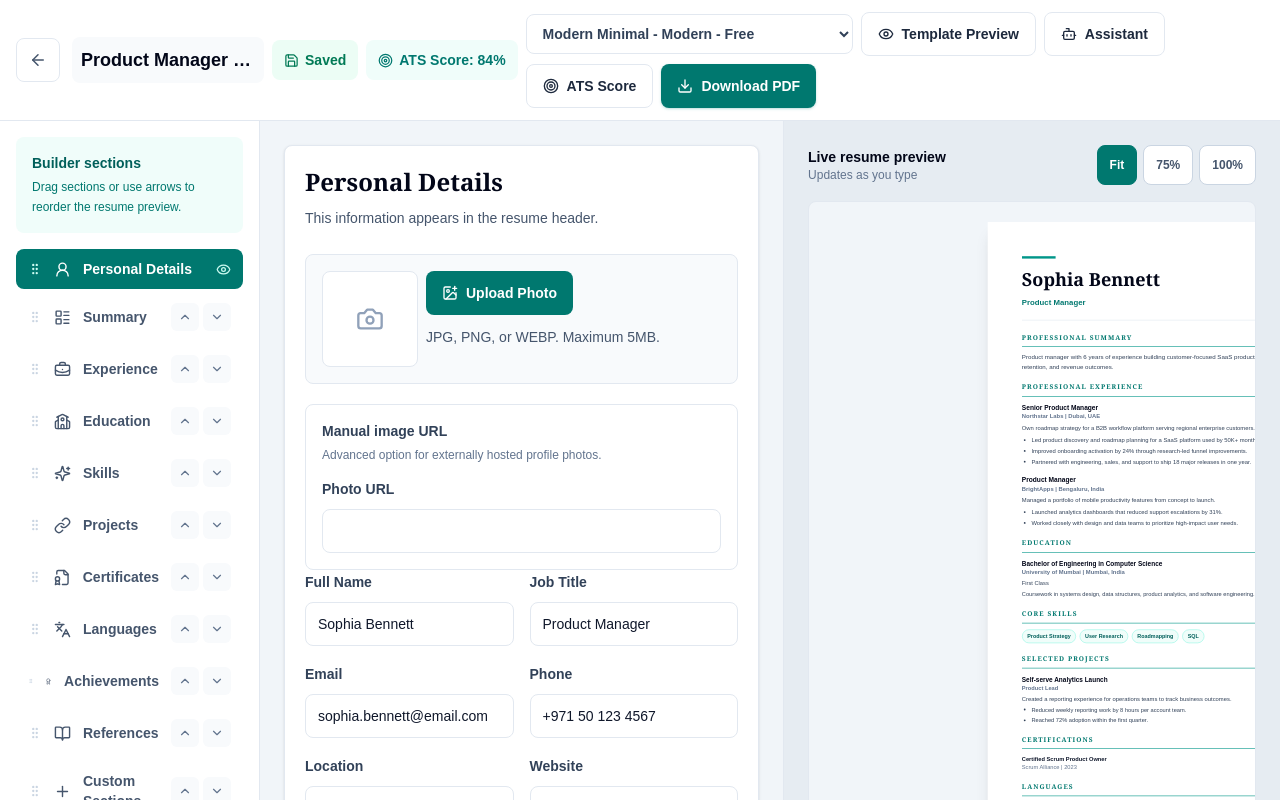
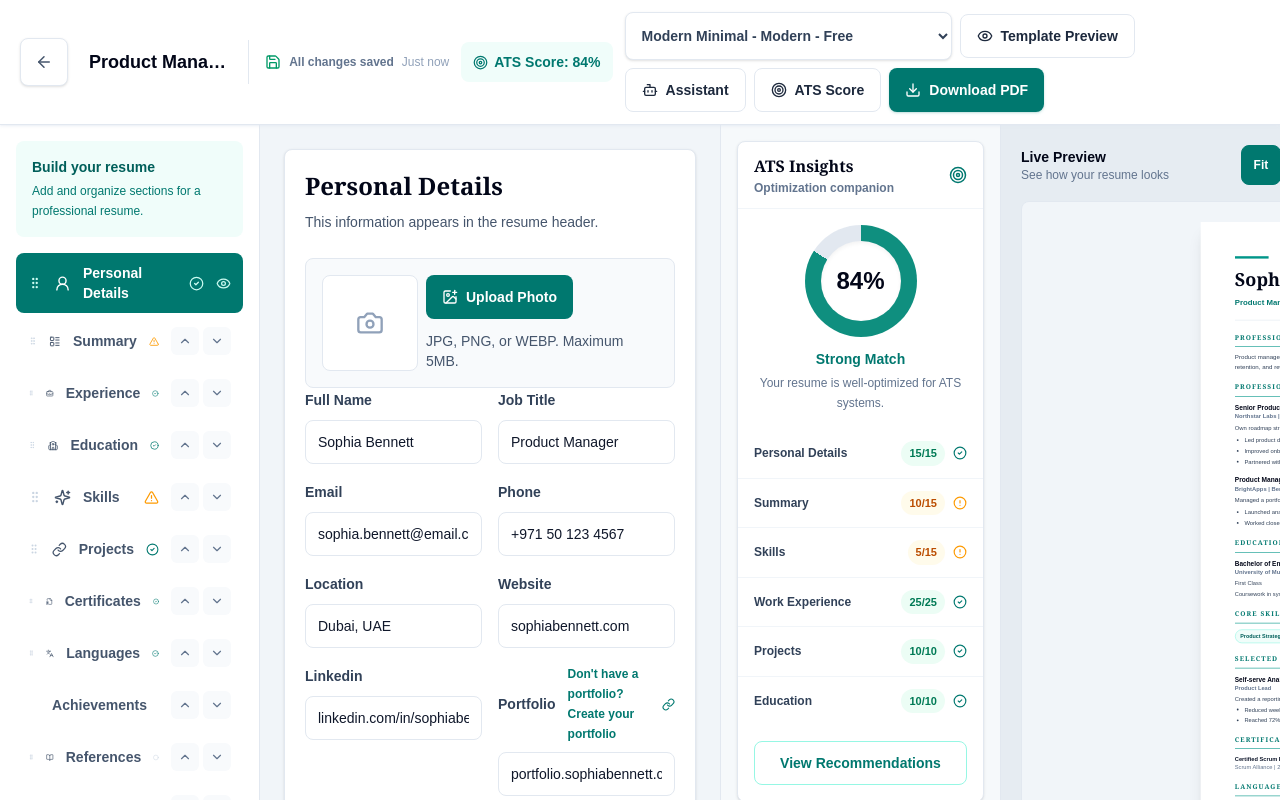
Before and after one commit to Fazilfazi991/resumebuilder, a Next.js app: page /builder/ats-version in a window 1280 px wide. Shown: the top 800 px of the page. Built offline with nearby package versions, Linux system fonts and the light colour scheme.

Commit message:
Polish builder dashboard layout

```diff
--- a/components/builder/AtsScorePanel.tsx
+++ b/components/builder/AtsScorePanel.tsx
@@ -117,6 +117,53 @@ export function AtsScorePanel({ data, onFixSection }: AtsScorePanelProps) {
   );
 }
 
+export function AtsInsightsCompact({ data, onViewRecommendations }: { data: ResumeData; onViewRecommendations: () => void }) {
+  const score = useMemo(() => calculateAtsScore(data), [data]);
+  const scoreTone = toneFor(score.percentage);
+  const rows = score.categories.slice(0, 6);
+
+  return (
+    <aside className="hidden min-w-0 border-l border-slate-200 bg-slate-50/80 p-4 xl:block">
+      <div className="sticky top-24 rounded-lg border border-slate-200 bg-white shadow-sm">
+        <div className="flex items-center justify-between border-b border-slate-100 px-4 py-3">
+          <div>
+            <h2 className="font-bold text-slate-950">ATS Insights</h2>
+            <p className="mt-0.5 text-xs font-semibold text-slate-500">Optimization companion</p>
+          </div>
+          <Target className="text-teal-700" size={18} aria-hidden="true" />
+        </div>
+        <div className="p-4 text-center">
+          <div className="mx-auto flex h-28 w-28 items-center justify-center rounded-full bg-slate-100" style={{ background: `conic-gradient(${scoreTone.hex} ${score.percentage * 3.6}deg, #e2e8f0 0deg)` }}>
+            <div className="flex h-20 w-20 flex-col items-center justify-center rounded-full bg-white shadow-inner">
+              <span className="text-2xl font-bold text-slate-950">{score.percentage}%</span>
+            </div>
+          </div>
+          <p className={`mt-3 text-sm font-bold ${scoreTone.text}`}>{score.label === "Strong" ? "Strong Match" : score.label}</p>
+          <p className="mt-1 text-xs leading-5 text-slate-500">Your resume is well-optimized for ATS systems.</p>
+        </div>
+        <div className="divide-y divide-slate-100">
+          {rows.map((category) => (
+            <div key={category.id} className="flex items-center justify-between gap-3 px-4 py-3">
+              <div className="min-w-0">
+                <p className="truncate text-xs font-bold text-slate-700">{category.label}</p>
+              </div>
+              <div className="flex shrink-0 items-center gap-2">
+                <span className={`rounded-full px-2 py-1 text-[11px] font-bold ${category.issues ? "bg-amber-50 text-amber-700" : "bg-emerald-50 text-emerald-700"}`}>{category.score}/{category.maxScore}</span>
+                {category.issues ? <CircleAlert size={14} className="text-amber-500" /> : <CheckCircle2 size={14} className="text-teal-700" />}
+              </div>
+            </div>
+          ))}
+        </div>
+        <div className="p-4">
+          <button onClick={onViewRecommendations} className="min-h-11 w-full rounded-lg border border-teal-200 bg-white px-3 text-sm font-bold text-teal-700 hover:bg-teal-50">
+            View Recommendations
+          </button>
+        </div>
+      </div>
+    </aside>
+  );
+}
+
 function CategoryRow({ category, isOpen, onToggle, onFix }: { category: AtsCategoryScore; isOpen: boolean; onToggle: () => void; onFix: () => void }) {
   return (
     <div className="rounded-lg border border-slate-200 bg-slate-50">
--- a/components/builder/BuilderClient.tsx
+++ b/components/builder/BuilderClient.tsx
@@ -3,7 +3,7 @@
 import { A4Preview } from "@/components/app/A4Preview";
 import { AppButton } from "@/components/app/AppButton";
 import { TemplatePreviewModal } from "@/components/app/TemplatePreviewModal";
-import { AtsScorePanel, toneFor } from "@/components/builder/AtsScorePanel";
+import { AtsInsightsCompact, AtsScorePanel, toneFor } from "@/components/builder/AtsScorePanel";
 import { ResumeAssistant } from "@/components/builder/ResumeAssistant";
 import { ResumePhotoUpload } from "@/components/builder/ResumePhotoUpload";
 import { ResumeRenderer } from "@/components/resume-templates/ResumeRenderer";
@@ -37,6 +37,9 @@ import {
   ChevronDown,
   ChevronUp,
   Target,
+  CheckCircle2,
+  AlertTriangle,
+  Circle,
 } from "lucide-react";
 import Link from "next/link";
 import { useSearchParams } from "next/navigation";
@@ -55,7 +58,7 @@ const sections: { id: ResumeSection; label: string; icon: typeof UserRound }[] =
   { id: "certificates", label: "Certificates", icon: FileBadge },
   { id: "achievements", label: "Achievements", icon: Award },
   { id: "references", label: "References", icon: BookOpen },
-  { id: "customSections", label: "Custom Sections", icon: Plus },
+  { id: "customSections", label: "Additional", icon: Plus },
 ];
 
 export function BuilderClient() {
@@ -199,20 +202,20 @@ export function BuilderClient() {
 
   return (
     <main className="min-h-screen overflow-x-hidden bg-slate-100 pb-20 lg:pb-0">
-      <header className="sticky top-0 z-50 border-b border-slate-200 bg-white/95 backdrop-blur-xl">
-        <div className="flex min-h-16 items-center justify-between gap-2 px-3 py-2 lg:px-4 lg:py-3">
+      <header className="sticky top-0 z-50 border-b border-slate-200 bg-white/95 shadow-sm shadow-slate-200/60 backdrop-blur-xl">
+        <div className="flex min-h-[76px] items-center justify-between gap-3 px-3 py-3 lg:px-5">
           <div className="flex min-w-0 items-center gap-3">
-            <Link href="/dashboard" className="inline-flex h-11 w-11 shrink-0 items-center justify-center rounded-lg border border-slate-200 text-slate-600" aria-label="Back to dashboard">
+            <Link href="/dashboard" className="inline-flex h-12 w-12 shrink-0 items-center justify-center rounded-lg border border-slate-200 bg-white text-slate-600 shadow-sm" aria-label="Back to dashboard">
               <ArrowLeft size={18} aria-hidden="true" />
             </Link>
             <input
               value={resumeTitle}
               onChange={(event) => setResumeTitle(event.target.value)}
-              className="min-w-0 flex-1 truncate rounded-lg border border-transparent bg-slate-50 px-2 py-2 text-sm font-bold text-slate-950 outline-none focus:border-teal-300 focus:bg-white sm:text-lg"
+              className="min-w-0 flex-1 truncate rounded-lg border border-transparent bg-white px-2 py-2 text-sm font-bold text-slate-950 outline-none focus:border-teal-300 focus:bg-slate-50 sm:text-lg"
               aria-label="Resume title"
             />
           </div>
-          <span className="inline-flex h-10 shrink-0 items-center gap-1.5 rounded-lg bg-emerald-50 px-2 text-xs font-bold text-emerald-700 sm:px-3 sm:text-sm"><Save size={15} />Saved</span>
+          <span className="hidden h-11 shrink-0 items-center gap-2 border-l border-slate-200 pl-4 text-xs font-semibold text-slate-500 md:inline-flex"><Save size={16} className="text-emerald-600" />All changes saved <span className="font-medium text-slate-400">Just now</span></span>
           <button onClick={() => setMobileTab("ats")} className={`hidden h-10 shrink-0 items-center gap-1.5 rounded-lg px-2 text-xs font-bold sm:inline-flex sm:px-3 sm:text-sm ${atsTone.badge}`} aria-label="Open ATS score">
             <Target size={15} aria-hidden="true" />
             ATS Score: {atsScore.percentage}%
@@ -222,7 +225,7 @@ export function BuilderClient() {
             <select
               value={templateId}
               onChange={(event) => setTemplateId(event.target.value)}
-              className="h-10 rounded-lg border border-slate-200 bg-white px-3 text-sm font-semibold text-slate-700 outline-none focus:border-teal-400"
+              className="h-12 rounded-lg border border-slate-200 bg-white px-3 text-sm font-semibold text-slate-700 shadow-sm outline-none focus:border-teal-400"
               aria-label="Template selector"
             >
               {resumeTemplates.map((template) => (
@@ -248,17 +251,18 @@ export function BuilderClient() {
         </div>
       </header>
 
-      <div className="grid min-h-[calc(100vh-64px)] lg:grid-cols-[260px_minmax(420px,1fr)_minmax(420px,0.95fr)]">
+      <div className="grid min-h-[calc(100vh-76px)] lg:grid-cols-[260px_minmax(420px,1fr)_minmax(420px,0.95fr)] xl:grid-cols-[260px_minmax(460px,1fr)_280px_minmax(420px,0.82fr)]">
         <aside className="hidden border-r border-slate-200 bg-white p-4 lg:block">
           <div className="mb-4 rounded-lg bg-teal-50 p-4">
-            <p className="text-sm font-bold text-teal-800">Builder sections</p>
-            <p className="mt-1 text-xs leading-5 text-teal-700">Drag sections or use arrows to reorder the resume preview.</p>
+            <p className="text-sm font-bold text-teal-800">Build your resume</p>
+            <p className="mt-1 text-xs leading-5 text-teal-700">Add and organize sections for a professional resume.</p>
           </div>
           <nav className="space-y-1">
             {orderedSections.map((section) => {
               const Icon = section.icon;
               const isActive = activeSection === section.id;
               const canMove = section.id !== "personal";
+              const category = atsScore.categories.find((item) => item.id === atsCategoryId(section.id));
               return (
                 <button
                   key={section.id}
@@ -277,6 +281,11 @@ export function BuilderClient() {
                   <GripVertical size={14} className={isActive ? "text-teal-100" : "text-slate-300"} aria-hidden="true" />
                   <Icon size={17} aria-hidden="true" />
                   <span className="flex-1">{section.label}</span>
+                  {category ? (
+                    category.issues > 0 ? <AlertTriangle size={15} className={isActive ? "text-amber-100" : "text-amber-500"} aria-hidden="true" /> : <CheckCircle2 size={15} className={isActive ? "text-teal-100" : "text-teal-700"} aria-hidden="true" />
+                  ) : (
+                    <Circle size={13} className={isActive ? "text-teal-100" : "text-slate-300"} aria-hidden="true" />
+                  )}
                   {canMove ? (
                     <span className="flex shrink-0 items-center gap-1" onClick={(event) => event.stopPropagation()}>
                       <span role="button" tabIndex={0} onClick={() => moveSection(section.id, -1)} className={`inline-flex h-7 w-7 items-center justify-center rounded-md ${isActive ? "bg-teal-600 text-white" : "bg-slate-50 text-slate-500"}`} aria-label={`Move ${section.label} up`}><ChevronUp size={14} /></span>
@@ -289,9 +298,13 @@ export function BuilderClient() {
               );
             })}
           </nav>
+          <button onClick={() => openEditorSection("customSections")} className="mt-5 flex min-h-11 w-full items-center justify-center gap-2 rounded-lg border border-slate-200 bg-white text-sm font-bold text-teal-700 transition hover:bg-teal-50">
+            <Plus size={16} aria-hidden="true" />
+            Add Section
+          </button>
         </aside>
 
-        <section className={`${mobileTab === "edit" ? "block" : "hidden"} overflow-y-auto px-3 py-4 ${mobileTab === "ats" ? "lg:hidden" : "lg:block"} lg:p-6`}>
+        <section className={`${mobileTab === "edit" ? "block" : "hidden"} overflow-y-auto px-3 py-4 lg:block lg:p-6`}>
           <div className="mx-auto max-w-3xl">
             <div className="-mx-3 mb-4 overflow-x-auto border-b border-slate-200 bg-white px-3 pb-3 lg:hidden">
               <div className="flex w-max gap-2">{orderedSections.map((section) => <button key={section.id} onClick={() => setActiveSection(section.id)} className={`min-h-11 rounded-full border px-4 text-sm font-bold ${activeSection === section.id ? "border-teal-700 bg-teal-700 text-white" : "border-slate-200 bg-white text-slate-600"}`}>{section.label.replace(" Details", "")}</button>)}</div>
@@ -300,17 +313,19 @@ export function BuilderClient() {
           </div>
         </section>
 
-        <section className={`${mobileTab === "ats" ? "block" : "hidden"} overflow-y-auto px-3 py-4 lg:p-6`}>
+        <section className={`${mobileTab === "ats" ? "block" : "hidden"} overflow-y-auto px-3 py-4 xl:hidden lg:p-6`}>
           <div className="mx-auto max-w-3xl">
             <AtsScorePanel data={data} onFixSection={openEditorSection} />
           </div>
         </section>
 
-        <aside className={`${mobileTab === "preview" ? "block" : "hidden"} min-w-0 border-l border-slate-200 bg-slate-200/70 p-3 ${mobileTab === "ats" ? "lg:hidden" : "lg:block"} lg:p-6`}>
+        <AtsInsightsCompact data={data} onViewRecommendations={() => setMobileTab("ats")} />
+
+        <aside className={`${mobileTab === "preview" ? "block" : "hidden"} min-w-0 border-l border-slate-200 bg-slate-200/70 p-3 lg:block lg:p-5`}>
           <div className="mb-4 flex items-center justify-between gap-3">
             <div>
-              <p className="text-sm font-bold text-slate-950">Live resume preview</p>
-              <p className="text-xs text-slate-500">Updates as you type</p>
+              <p className="text-sm font-bold text-slate-950">Live Preview</p>
+              <p className="text-xs text-slate-500">See how your resume looks</p>
             </div>
             <div className="flex items-center gap-1.5">
               {(["fit", 75, 100] as const).map((value) => <button key={value} onClick={() => setZoom(value)} className={`min-h-10 rounded-lg border px-3 text-xs font-bold ${zoom === value ? "border-teal-700 bg-teal-700 text-white" : "border-slate-300 bg-white text-slate-600"}`}>{value === "fit" ? "Fit" : `${value}%`}</button>)}
@@ -391,13 +406,6 @@ function EditorPanel({
     return (
       <Panel title="Personal Details" description="This information appears in the resume header.">
         <ResumePhotoUpload value={data.personal.photoUrl} onChange={(value) => setPersonal("photoUrl", value)} />
-        <div className="mt-5 rounded-lg border border-slate-200 bg-white p-4">
-          <p className="text-sm font-bold text-slate-700">Manual image URL</p>
-          <p className="mt-1 text-xs leading-5 text-slate-500">Advanced option for externally hosted profile photos.</p>
-          <div className="mt-3">
-            <Field label="Photo URL" value={data.personal.photoUrl} onChange={(next) => setPersonal("photoUrl", next)} />
-          </div>
-        </div>
         <div className="grid gap-4 md:grid-cols-2">
           {Object.entries(data.personal).filter(([field]) => field !== "photoUrl").map(([field, value]) => (
             field === "portfolio" ? (
@@ -416,6 +424,12 @@ function EditorPanel({
             )
           ))}
         </div>
+        <details className="mt-5 rounded-lg border border-slate-200 bg-slate-50 p-4">
+          <summary className="cursor-pointer text-sm font-bold text-teal-700">Show more fields</summary>
+          <div className="mt-3">
+            <Field label="Manual Photo URL" value={data.personal.photoUrl} onChange={(next) => setPersonal("photoUrl", next)} />
+          </div>
+        </details>
       </Panel>
     );
   }
@@ -814,3 +828,18 @@ function slugify(value: string) {
     .replace(/[^a-z0-9]+/g, "-")
     .replace(/(^-|-$)/g, "") || "resume";
 }
+
+function atsCategoryId(sectionId: ResumeSection) {
+  const map: Partial<Record<ResumeSection, string>> = {
+    personal: "personal",
+    summary: "summary",
+    skills: "skills",
+    experience: "experience",
+    projects: "projects",
+    education: "education",
+    certificates: "certifications-languages",
+    languages: "certifications-languages",
+  };
+
+  return map[sectionId] ?? "";
+}
```
